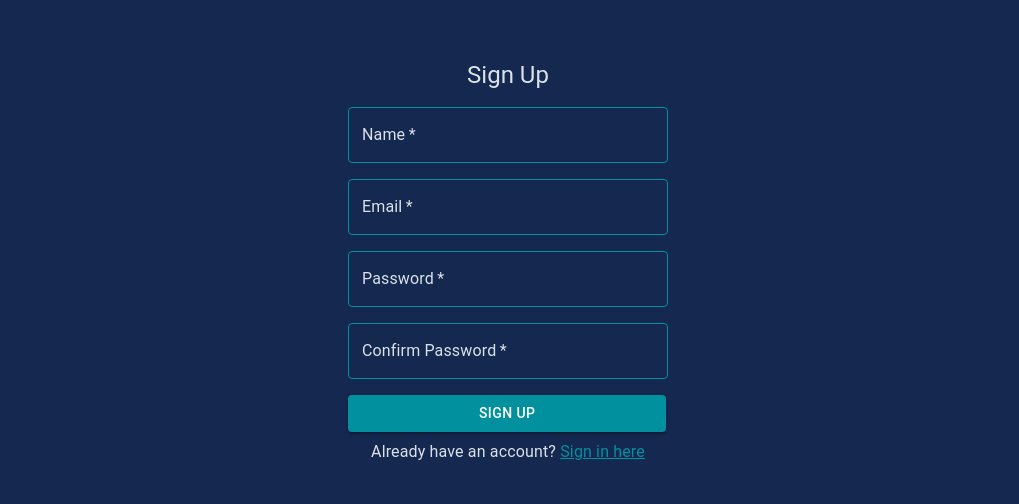
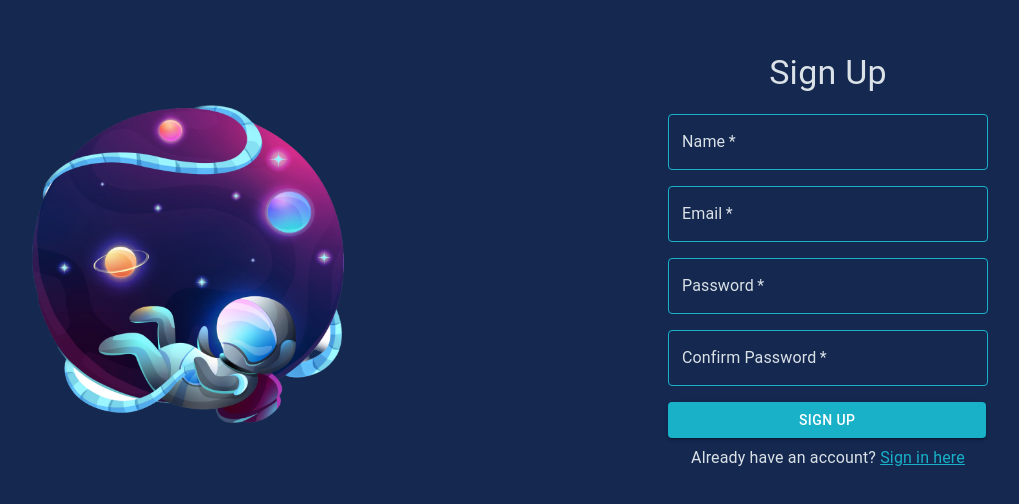
Before and after one commit to LasithRanahewa/BookFind, a React (Create React App) app: page /sign-up in a window 1280 px wide. Shown: the part 144-648 px from the top of the page, without its empty margins (132-1151 px from the left). Built offline with nearby package versions, Linux system fonts and the light colour scheme.

Commit message:
added image to signup

```diff
--- a/src/pages/SignInPage.js
+++ b/src/pages/SignInPage.js
@@ -18,13 +18,13 @@ const useStyles = makeStyles((theme) => ({
         width: '40ch',
         '& .MuiOutlinedInput-root': {
             '& fieldset': {
-                borderColor: '#00909E',
+                borderColor: '#18B1C8',
             },
             '&:hover fieldset': {
-                borderColor: '#00909E',
+                borderColor: '#18B1C8',
             },
             '&.Mui-focused fieldset': {
-                borderColor: '#00909E',
+                borderColor: '#18B1C8',
             },
         },
         '& .MuiFormLabel-root': {
@@ -37,15 +37,15 @@ const useStyles = makeStyles((theme) => ({
     button: {
         margin: theme.spacing(1),
         width: '40ch',
-        backgroundColor: '#00909E',
+        backgroundColor: '#18B1C8',
         '&:hover': {
-            backgroundColor: '#00909E',
+            backgroundColor: '#18B1C8',
         },
     },
     checkbox: {
-        color: '#00909E',
+        color: '#18B1C8',
         '&$checked': {
-            color: '#00909E',
+            color: '#18B1C8',
         },
     },
     checked: {},
@@ -68,7 +68,7 @@ const SignInPage = () => {
             <div>
             <form className={classes.form}>
             <FormControl style={{ display: 'flex', flexDirection: 'column', color: '#DAE1E7'}}>
-                <Typography variant="h5" gutterBottom style={{ textAlign: 'center', color: '#DAE1E7'}}>
+                <Typography variant="h4" gutterBottom style={{ textAlign: 'center', color: '#DAE1E7'}}>
                     Sign In
                 </Typography>
                 <TextField
@@ -103,13 +103,13 @@ const SignInPage = () => {
                 <Button
                     className={classes.button}
                     variant="contained"
-                    color="00909E"
+                    color="#18B1C8"
                     type="submit"
                 >
                     Sign In
                 </Button>
                 <Typography variant="body1" gutterBottom style={{ textAlign: 'center' }}>
-                    No account? <Link href="/sign-up" style={{ color: '#00909E' }}>Sign up here</Link>
+                    No account? <Link href="/sign-up" style={{ color: '#18B1C8' }}>Sign up here</Link>
                 </Typography>
             </FormControl>
             </form>
--- a/src/pages/SignUpPage.js
+++ b/src/pages/SignUpPage.js
@@ -1,5 +1,7 @@
 import React from 'react';
 import { makeStyles } from '@material-ui/core/styles';
+import { Grid } from "@material-ui/core";
+import login_img from "../assets/loginpage.png"
 import { TextField, Button, FormControl, Typography } from '@material-ui/core';
 
 const useStyles = makeStyles((theme) => ({
@@ -16,13 +18,13 @@ const useStyles = makeStyles((theme) => ({
         width: '40ch',
         '& .MuiOutlinedInput-root': {
             '& fieldset': {
-                borderColor: '#00909E',
+                borderColor: '#18B1C8',
             },
             '&:hover fieldset': {
-                borderColor: '#00909E',
+                borderColor: '#18B1C8',
             },
             '&.Mui-focused fieldset': {
-                borderColor: '#00909E',
+                borderColor: '#18B1C8',
             },
         },
         '& .MuiFormLabel-root': {
@@ -35,9 +37,9 @@ const useStyles = makeStyles((theme) => ({
     button: {
         margin: theme.spacing(1),
         width: '40ch',
-        backgroundColor: '#00909E',
+        backgroundColor: '#18B1C8',
         '&:hover': {
-            backgroundColor: '#00909E',
+            backgroundColor: '#18B1C8',
         },
     },
 }));
@@ -51,9 +53,15 @@ const SignUpPage = () => {
     };
 
     return (
+        <Grid container spacing={2}>
+            <Grid container item xs={12} md={6} justifyContent='center' alignContent='center'>
+                <img src={login_img} style={{maxWidth: '50%', maxHeight: '50%' }}></img>
+            </Grid>
+            <Grid item xs={12} md={6}>
+            <div>
         <form className={classes.form} onSubmit={handleSubmit}>
             <FormControl style={{ display: 'flex', flexDirection: 'column', color: '#DAE1E7'}}>
-                <Typography variant="h5" gutterBottom style={{ textAlign: 'center', color: '#DAE1E7'}}>
+                <Typography variant="h4" gutterBottom style={{ textAlign: 'center', color: '#DAE1E7'}}>
                     Sign Up
                 </Typography>
                 <TextField
@@ -93,10 +101,13 @@ const SignUpPage = () => {
                     Sign Up
                 </Button>
                 <Typography variant="body1" gutterBottom style={{ textAlign: 'center' }}>
-                    Already have an account? <a href="/sign-in" style={{ color: '#00909E' }}>Sign in here</a>
+                    Already have an account? <a href="/sign-in" style={{ color: '#18B1C8' }}>Sign in here</a>
                 </Typography>
             </FormControl>
         </form>
+        </div>
+        </Grid>
+        </Grid>
     );
 };
 
```
